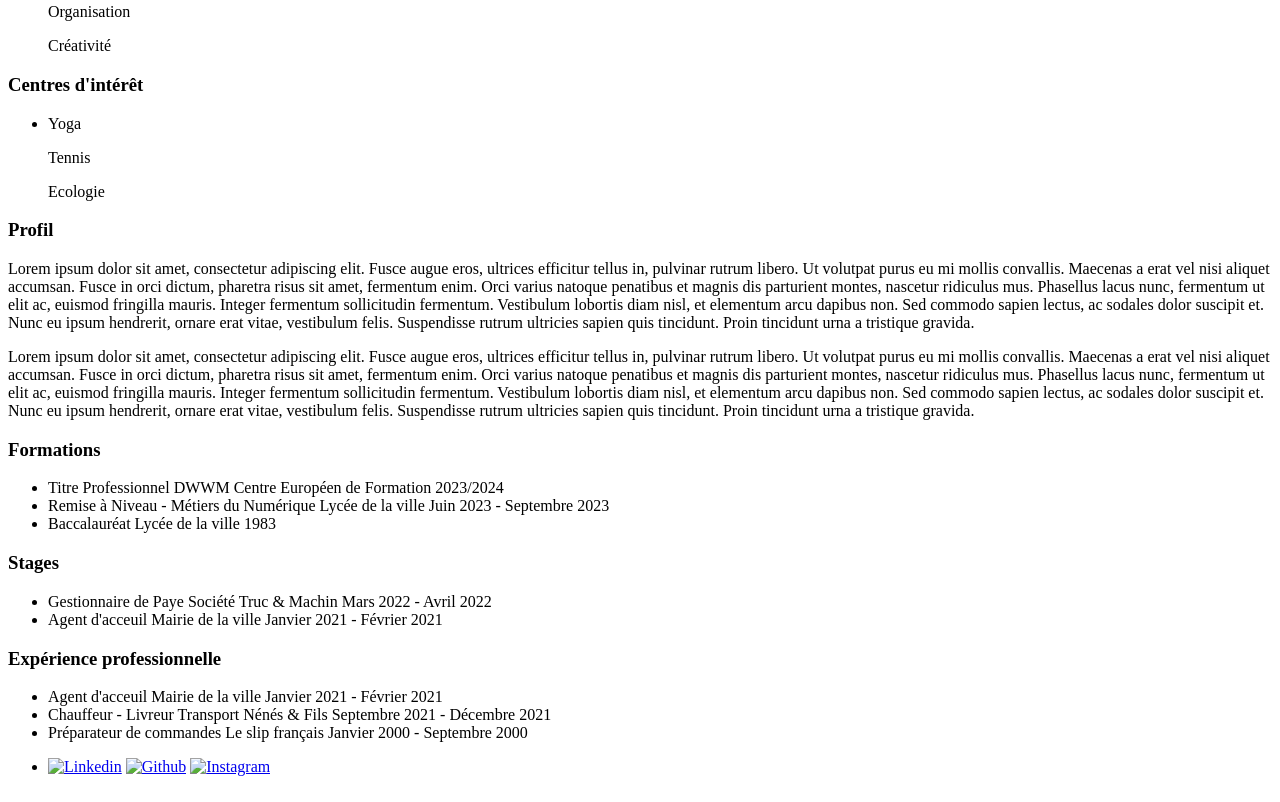
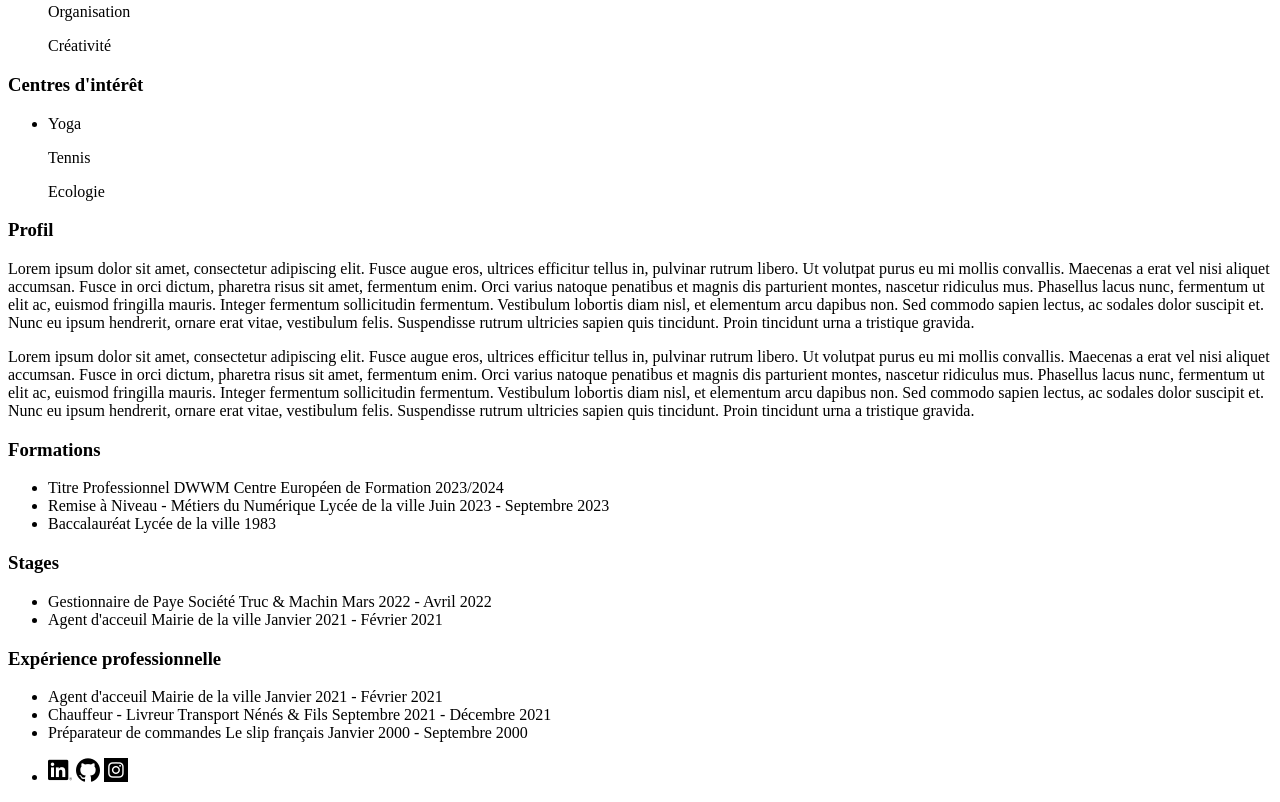
Before and after one commit to MaximeD-hub/CV_HTML_CSS, a plain HTML site: page pages/index.html in a window 1280 px wide. Shown: the part 1116-1918 px from the top of the page. Drawn offline with Linux system fonts and the light colour scheme.

Commit message:
add icon

```diff
--- a/pages/index.html
+++ b/pages/index.html
@@ -5,7 +5,7 @@
     <meta name="viewport" content="width=device-width, initial-scale=1.0">
     <meta name="description" content="Mon CV en HTML et CSS">
     <link rel="stylesheet" href="../style/style.css">
-    <link rel="shotcut icon" type="image/png" href="">
+    <link rel="shotcut icon" type="image/png" href="../assets/icons/cv.png">
     <title>CV de Maxime Dubois</title>
 </head>
 <body>
@@ -153,9 +153,9 @@
         <!--Bas de page-->
         <ul class="container">
             <li>
-                <a href="https://www.linkedin.com/in/maxime-dubois-3293a5225/"><img src="../picture/icons/linkedin.png" alt="Linkedin"></a>
-                <a href="https://github.com/MaximeD-hub"><img src="../picture/icons/github.png" alt="Github"></a>
-                <a href="https://www.instagram.com/milleetunecampagnes/"><img src="../picture/icons/instagram-square.png" alt="Instagram"></a>
+                <a href="https://www.linkedin.com/in/maxime-dubois-3293a5225/"><img src="../assets/icons/linkedin.png" alt="Linkedin"></a>
+                <a href="https://github.com/MaximeD-hub"><img src="../assets/icons/github.png" alt="Github"></a>
+                <a href="https://www.instagram.com/milleetunecampagnes/"><img src="../assets/icons/instagram-square.png" alt="Instagram"></a>
             </li>
         </ul>
     </footer>
```
